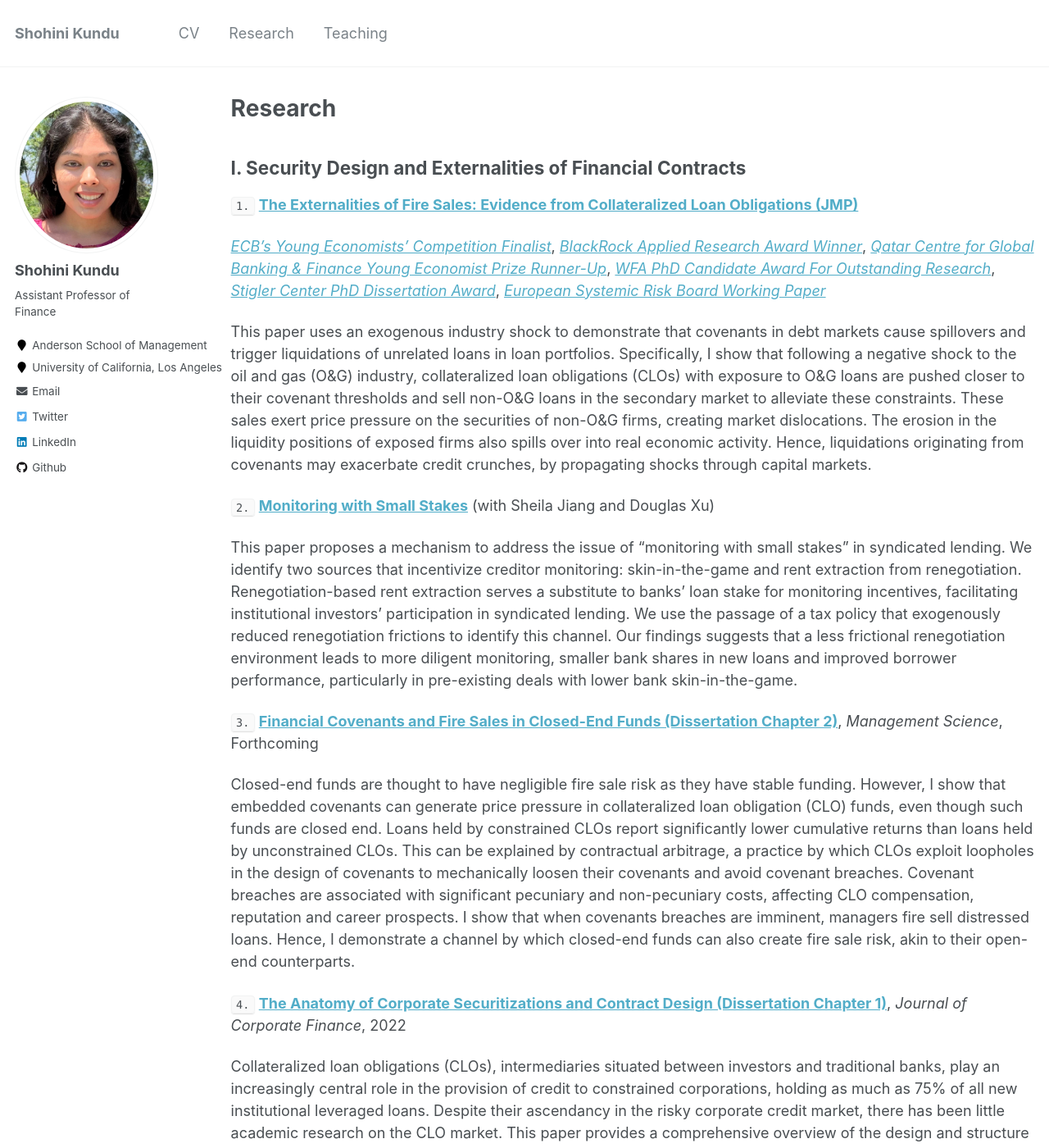
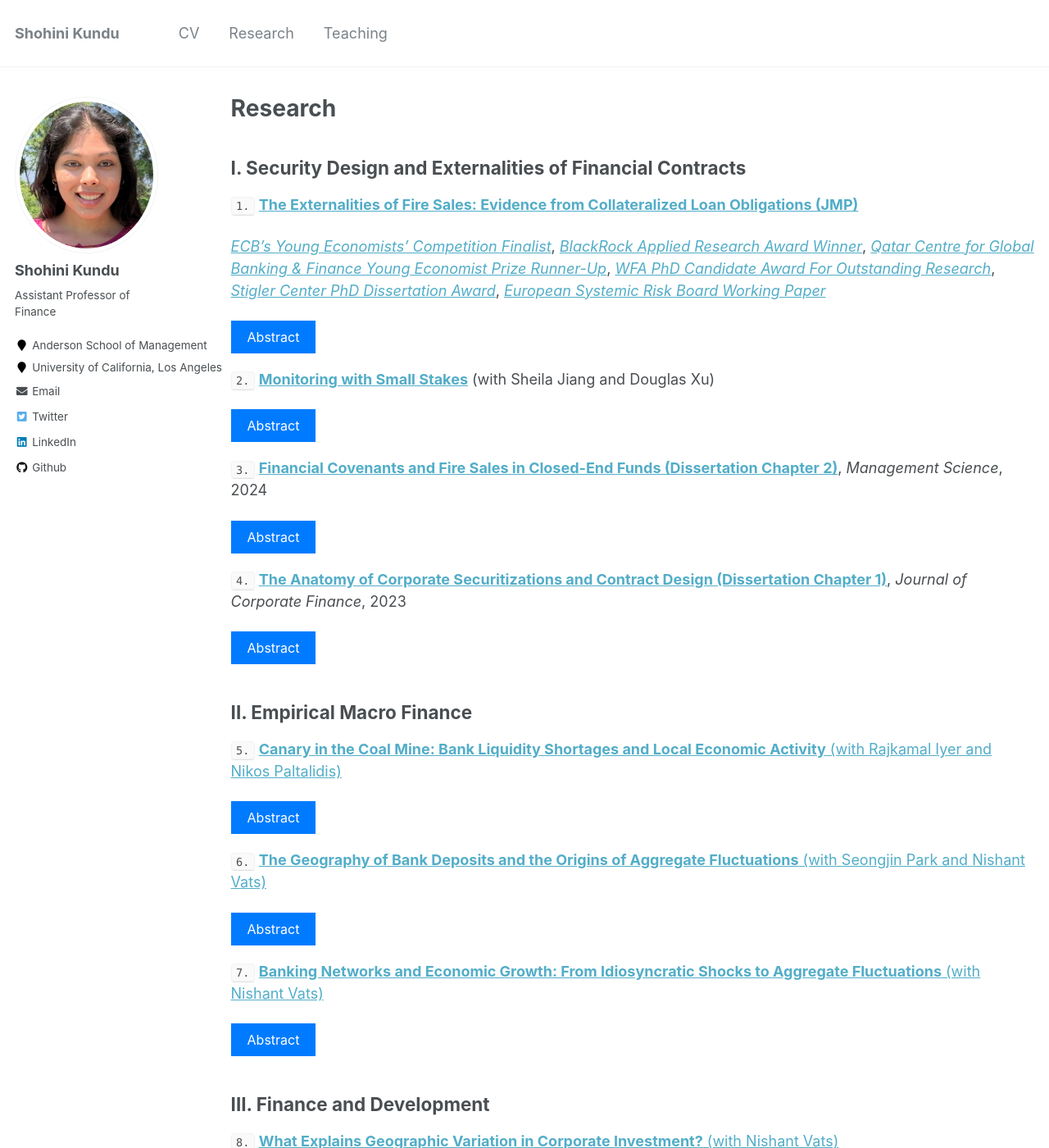
Before and after one commit to shohinikundu/shohinikundu.github.io, a Jekyll site: the page built from _pages/research.md, in a window 1280 px wide and 1400 px high. Shown: the whole window at 82% size. Built offline with Jekyll 4.4.1, drawn with Linux system fonts in a browser that asks for light colours; some of the changed text lies outside the part shown.

Commit message:
Update research.md

```diff
--- a/_pages/research.md
+++ b/_pages/research.md
@@ -4,6 +4,33 @@ title: "Research"
 permalink: /research/
 author_profile: true
 ---
+<style>
+    :root {
+        --button-blue: #007bff; /* Blue color for buttons */
+    }
+
+    .abstract-button {
+        background-color: var(--button-blue);
+        color: white;
+        border: none;
+        padding: 10px 20px;
+        font-size: 16px;
+        cursor: pointer;
+        transition: background-color 0.3s;
+    }
+
+    .abstract-content {
+        display: none;
+        padding: 10px;
+        background-color: #f1f1f1;
+        margin-top: 10px;
+    }
+
+    .abstract-content p {
+        margin: 0;
+    }
+</style>
+
 ## I. Security Design and Externalities of Financial Contracts
 
  `1.` [**The Externalities of Fire Sales: Evidence from Collateralized Loan Obligations (JMP)**](https://papers.ssrn.com/sol3/papers.cfm?abstract_id=3735645)
@@ -15,39 +42,80 @@ author_profile: true
 [*Stigler Center PhD Dissertation Award*](https://www.chicagobooth.edu/research/stigler/research/phd-dissertation-award),
 [*European Systemic Risk Board Working Paper*](https://www.esrb.europa.eu/pub/pdf/wp/esrb.wp.141.en.pdf?a4df56ef10c1106af985488bee9b0435)
 
-This paper uses an exogenous industry shock to demonstrate that covenants in debt markets cause spillovers and trigger liquidations of unrelated loans in loan portfolios. Specifically, I show that following a negative shock to the oil and gas (O&G) industry, collateralized loan obligations (CLOs) with exposure to O&G loans are pushed closer to their covenant thresholds and sell non-O&G loans in the secondary market to alleviate these constraints. These sales exert price pressure on the securities of non-O&G firms, creating market dislocations. The erosion in the liquidity positions of exposed firms also spills over into real economic activity. Hence, liquidations originating from covenants may exacerbate credit crunches, by propagating shocks through capital markets.
+<div>
+    <button class="abstract-button" onclick="toggleAbstract('abstract1')">Abstract</button>
+    <div id="abstract1" class="abstract-content">
+        <p>This paper uses an exogenous industry shock to demonstrate that covenants in debt markets cause spillovers and trigger liquidations of unrelated loans in loan portfolios. Specifically, I show that following a negative shock to the oil and gas (O&G) industry, collateralized loan obligations (CLOs) with exposure to O&G loans are pushed closer to their covenant thresholds and sell non-O&G loans in the secondary market to alleviate these constraints. These sales exert price pressure on the securities of non-O&G firms, creating market dislocations. The erosion in the liquidity positions of exposed firms also spills over into real economic activity. Hence, liquidations originating from covenants may exacerbate credit crunches, by propagating shocks through capital markets.</p>
+    </div>
+</div>
+
+
 
 `2.` [**Monitoring with Small Stakes**](https://papers.ssrn.com/sol3/papers.cfm?abstract_id=4271851) (with Sheila Jiang and Douglas Xu)
-
-This paper proposes a mechanism to address the issue of "monitoring with small stakes" in syndicated lending. We identify two sources that incentivize creditor monitoring: skin-in-the-game and rent extraction from renegotiation. Renegotiation-based rent extraction serves a substitute to banks' loan stake for monitoring incentives, facilitating institutional investors’ participation in syndicated lending. We use the passage of a tax policy that exogenously reduced renegotiation frictions to identify this channel. Our findings suggests that a less frictional renegotiation environment leads to more diligent monitoring, smaller bank shares in new loans and improved borrower performance, particularly in pre-existing deals with lower bank skin-in-the-game.
-
- `3.` [**Financial Covenants and Fire Sales in Closed-End Funds (Dissertation Chapter 2)**](https://papers.ssrn.com/sol3/papers.cfm?abstract_id=3595416), _Management Science_, Forthcoming
-
-Closed-end funds are thought to have negligible fire sale risk as they have stable funding. However, I show that embedded covenants can generate price pressure in collateralized loan obligation (CLO) funds, even though such funds are closed end. Loans held by constrained CLOs report significantly lower cumulative returns than loans held by unconstrained CLOs. This can be explained by contractual arbitrage, a practice by which CLOs exploit loopholes in the design of covenants to mechanically loosen their covenants and avoid covenant breaches. Covenant breaches are associated with significant pecuniary and non-pecuniary costs, affecting CLO compensation, reputation and career prospects. I show that when covenants breaches are imminent, managers fire sell distressed loans. Hence, I demonstrate a channel by which closed-end funds can also create fire sale risk, akin to their open-end counterparts.
+<div>
+    <button class="abstract-button" onclick="toggleAbstract('abstract2')">Abstract</button>
+    <div id="abstract2" class="abstract-content">
+        <p>This paper proposes a mechanism to address the issue of "monitoring with small stakes" in syndicated lending. We identify two sources that incentivize creditor monitoring: skin-in-the-game and rent extraction from renegotiation. Renegotiation-based rent extraction serves a substitute to banks' loan stake for monitoring incentives, facilitating institutional investors’ participation in syndicated lending. We use the passage of a tax policy that exogenously reduced renegotiation frictions to identify this channel. Our findings suggests that a less frictional renegotiation environment leads to more diligent monitoring, smaller bank shares in new loans and improved borrower performance, particularly in pre-existing deals with lower bank skin-in-the-game.</p>
+    </div>
+</div>
 
 
-`4.` [**The Anatomy of Corporate Securitizations and Contract Design (Dissertation Chapter 1)**](https://papers.ssrn.com/sol3/papers.cfm?abstract_id=3740092), _Journal of Corporate Finance_, 2022
+ `3.` [**Financial Covenants and Fire Sales in Closed-End Funds (Dissertation Chapter 2)**](https://papers.ssrn.com/sol3/papers.cfm?abstract_id=3595416), _Management Science_, 2024
+<div>
+    <button class="abstract-button" onclick="toggleAbstract('abstract3')">Abstract</button>
+    <div id="abstract3" class="abstract-content">
+        <p>Closed-end funds are thought to have negligible fire sale risk as they have stable funding. However, I show that embedded covenants can generate price pressure in collateralized loan obligation (CLO) funds, even though such funds are closed end. Loans held by constrained CLOs report significantly lower cumulative returns than loans held by unconstrained CLOs. This can be explained by contractual arbitrage, a practice by which CLOs exploit loopholes in the design of covenants to mechanically loosen their covenants and avoid covenant breaches. Covenant breaches are associated with significant pecuniary and non-pecuniary costs, affecting CLO compensation, reputation and career prospects. I show that when covenants breaches are imminent, managers fire sell distressed loans. Hence, I demonstrate a channel by which closed-end funds can also create fire sale risk, akin to their open-end counterparts.</p>
+    </div>
+</div>
 
-Collateralized loan obligations (CLOs), intermediaries situated between investors and traditional banks, play an increasingly central role in the provision of credit to constrained corporations, holding as much as 75% of all new institutional leveraged loans. Despite their ascendancy in the risky corporate credit market, there has been little academic research on the CLO market. This paper provides a comprehensive overview of the design and structure of the CLO market, describing the general macroeconomic milieu that has facilitated the rapid growth of the market, the mechanics therein, as well as recent risks that have emerged. Understanding the anatomy and dynamics of CLOs is paramount for developing insights into the role of non-bank financial intermediaries in financial markets.
+
+
+`4.` [**The Anatomy of Corporate Securitizations and Contract Design (Dissertation Chapter 1)**](https://papers.ssrn.com/sol3/papers.cfm?abstract_id=3740092), _Journal of Corporate Finance_, 2023
+<div>
+    <button class="abstract-button" onclick="toggleAbstract('abstract4')">Abstract</button>
+    <div id="abstract4" class="abstract-content">
+        <p>Collateralized loan obligations (CLOs), intermediaries situated between investors and traditional banks, play an increasingly central role in the provision of credit to constrained corporations, holding as much as 75% of all new institutional leveraged loans. Despite their ascendancy in the risky corporate credit market, there has been little academic research on the CLO market. This paper provides a comprehensive overview of the design and structure of the CLO market, describing the general macroeconomic milieu that has facilitated the rapid growth of the market, the mechanics therein, as well as recent risks that have emerged. Understanding the anatomy and dynamics of CLOs is paramount for developing insights into the role of non-bank financial intermediaries in financial markets.</p>
+    </div>
+</div>
+
 
 ## II. Empirical Macro Finance
 
 `5.` [**Canary in the Coal Mine: Bank Liquidity Shortages and Local Economic Activity** (with Rajkamal Iyer and Nikos Paltalidis)](https://papers.ssrn.com/sol3/papers.cfm?abstract_id=4247519)
-
-This paper investigates the relation between bank liquidity and local economic activity. We find that an increase in deposit rates offered by banks within a geographic region is associated with contractions in economic activity. As a region heads to an economic downturn, deposit growth slows down, prompting banks to increase deposit rates to support their balance sheet. This increase in deposit rates reflects the liquidity squeeze experienced by banks due to deteriorating economic conditions, which in turn serves as an indicator of an impending economic contraction.
+<div>
+    <button class="abstract-button" onclick="toggleAbstract('abstract5')">Abstract</button>
+    <div id="abstract5" class="abstract-content">
+        <p>This paper investigates the relation between bank liquidity and local economic activity. We find that an increase in deposit rates offered by banks within a geographic region is associated with contractions in economic activity. As a region heads to an economic downturn, deposit growth slows down, prompting banks to increase deposit rates to support their balance sheet. This increase in deposit rates reflects the liquidity squeeze experienced by banks due to deteriorating economic conditions, which in turn serves as an indicator of an impending economic contraction.</p>
+    </div>
+</div>
 
 `6.` [**The Geography of Bank Deposits and the Origins of Aggregate Fluctuations** (with Seongjin Park and Nishant Vats)](https://papers.ssrn.com/sol3/papers.cfm?abstract_id=3883605)
+<div>
+    <button class="abstract-button" onclick="toggleAbstract('abstract6')">Abstract</button>
+    <div id="abstract6" class="abstract-content">
+        <p>What are the aggregate effects of deposit shocks? Using the granular-instrumental-variable methodology, we identify the deposit elasticity of economic growth as 0.87 and the money multiplier as 1.18. We construct deposit shocks by combining a new fact regarding the within-bank geographic concentration of deposits -- 30% of deposits are concentrated in a single county -- with local natural disasters. Large natural disasters in deposit-concentrated areas negatively affect bank deposits and amplify through bank internal capital markets. These shocks can explain 3.30% of the variation in economic growth. Lender and borrower-side frictions are critical for the aggregation of local shocks.</p>
+    </div>
+</div>
 
-What are the aggregate effects of deposit shocks? Using the granular-instrumental-variable methodology, we identify the deposit elasticity of economic growth as 0.87 and the money multiplier as 1.18. We construct deposit shocks by combining a new fact regarding the within-bank geographic concentration of deposits -- 30% of deposits are concentrated in a single county -- with local natural disasters. Large natural disasters in deposit-concentrated areas negatively affect bank deposits and amplify through bank internal capital markets. These shocks can explain 3.30% of the variation in economic growth. Lender and borrower-side frictions are critical for the aggregation of local shocks.
 
 `7.` [**Banking Networks and Economic Growth: From Idiosyncratic Shocks to Aggregate Fluctuations** (with Nishant Vats)](https://papers.ssrn.com/sol3/papers.cfm?abstract_id=3556299)
+<div>
+    <button class="abstract-button" onclick="toggleAbstract('abstract7')">Abstract</button>
+    <div id="abstract7" class="abstract-content">
+        <p>This paper explores the transmission of non-capital shocks through banking networks. We construct non-capital (idiosyncratic) shocks, using labor productivity shocks to large firms. We document a change in the relationship between foreign idiosyncratic shocks and domestic economic growth between 1978 and 2000. Contemporaneous changes in banking integration drive this phenomenon as geographically diversified banks divert funds away from economies experiencing negative shocks towards other unaffected economies. Our granular-IV estimates suggest that a 1% increase in bank loan supply is associated with a 0.05-0.26 pp increase in economic growth. Lastly, this can potentially explain the Great Moderation.</p>
+    </div>
+</div>
 
-This paper explores the transmission of non-capital shocks through banking networks. We construct non-capital (idiosyncratic) shocks, using labor productivity shocks to large firms. We document a change in the relationship between foreign idiosyncratic shocks and domestic economic growth between 1978 and 2000. Contemporaneous changes in banking integration drive this phenomenon as geographically diversified banks divert funds away from economies experiencing negative shocks towards other unaffected economies. Our granular-IV estimates suggest that a 1% increase in bank loan supply is associated with a 0.05-0.26 pp increase in economic growth. Lastly, this can potentially explain the Great Moderation.
+
 
 
 ## III. Finance and Development
 
 
 `8.` [**What Explains Geographic Variation in Corporate Investment?** (with Nishant Vats)](https://papers.ssrn.com/sol3/papers.cfm?abstract_id=3851008)
-
-We show that history can explain the geographic concentration of investment over and above traditional agglomerative forces, geography, and expectations. We use spatial variation in direct and indirect British rule to identify differences in historical circumstances. Using this within-country variation in historical circumstances, combined with a local identification approach and instrumental variable strategy, we explain the spatial differences in investment. Differences in historical origins can explain 13% of total geographic variation in investment. Moreover, investment is 8-10% lower in direct ruled areas. Our results indicate that history can have long-run consequences through its effect on economic organizations and state capacity.
+<div>
+    <button class="abstract-button" onclick="toggleAbstract('abstract8')">Abstract</button>
+    <div id="abstract8" class="abstract-content">
+        <p>We show that history can explain the geographic concentration of investment over and above traditional agglomerative forces, geography, and expectations. We use spatial variation in direct and indirect British rule to identify differences in historical circumstances. Using this within-country variation in historical circumstances, combined with a local identification approach and instrumental variable strategy, we explain the spatial differences in investment. Differences in historical origins can explain 13% of total geographic variation in investment. Moreover, investment is 8-10% lower in direct ruled areas. Our results indicate that history can have long-run consequences through its effect on economic organizations and state capacity.</p>
+    </div>
+</div>
```
